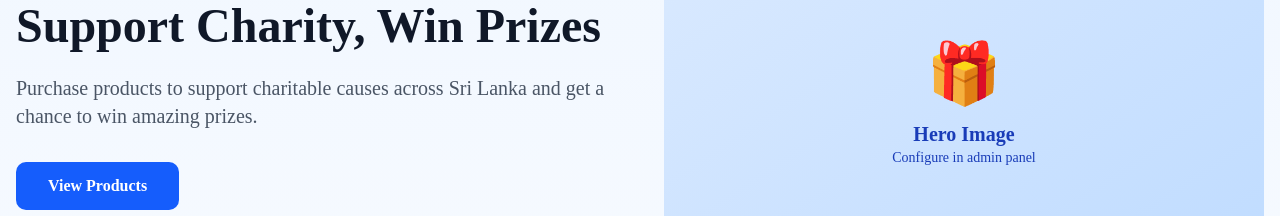
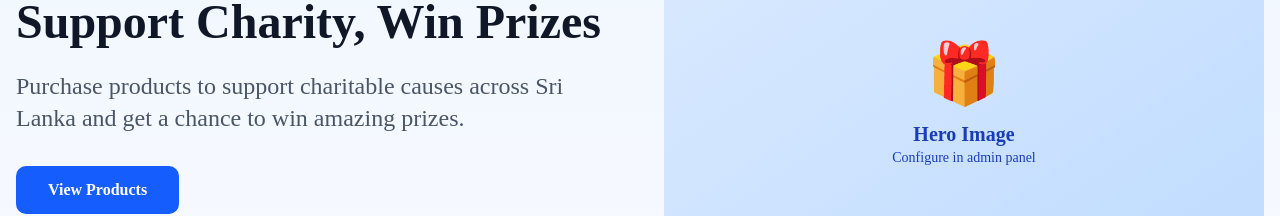
Before and after one commit to reyaas240/iDealzLanka, a Next.js app: page / in a window 1280 px wide. Shown: the part 267-483 px from the top of the page. Built offline with nearby package versions, Linux system fonts and the light colour scheme; no server answers; the database is empty.

Commit message:
hero font and dashboard fix

```diff
--- a/src/app/dashboard/coupons/page.tsx
+++ b/src/app/dashboard/coupons/page.tsx
@@ -61,6 +61,7 @@ export default async function UserCoupons() {
         <div className="container mx-auto px-4">
           <div className="flex gap-6 py-4">
             <a href="/dashboard" className="text-gray-700 dark:text-gray-300 hover:text-blue-600 dark:hover:text-blue-400 transition">My Orders</a>
+            <a href="/dashboard/winnings" className="text-gray-700 dark:text-gray-300 hover:text-blue-600 dark:hover:text-blue-400 transition">My Winnings</a>
             <a href="/dashboard/coupons" className="text-blue-600 dark:text-blue-400 font-medium">My Coupons</a>
             <a href="/dashboard/profile" className="text-gray-700 dark:text-gray-300 hover:text-blue-600 dark:hover:text-blue-400 transition">Profile</a>
           </div>
--- a/src/app/dashboard/profile/page.tsx
+++ b/src/app/dashboard/profile/page.tsx
@@ -186,6 +186,7 @@ export default function ProfilePage() {
         <div className="container mx-auto px-4">
           <div className="flex gap-6 py-4">
             <a href="/dashboard" className="text-gray-700 dark:text-gray-300 hover:text-blue-600 dark:hover:text-blue-400 transition">My Orders</a>
+            <a href="/dashboard/winnings" className="text-gray-700 dark:text-gray-300 hover:text-blue-600 dark:hover:text-blue-400 transition">My Winnings</a>
             <a href="/dashboard/coupons" className="text-gray-700 dark:text-gray-300 hover:text-blue-600 dark:hover:text-blue-400 transition">My Coupons</a>
             <a href="/dashboard/profile" className="text-blue-600 dark:text-blue-400 font-medium">Profile</a>
           </div>
--- a/src/app/page.tsx
+++ b/src/app/page.tsx
@@ -45,7 +45,7 @@ export default function Home() {
             <h1 className="text-4xl md:text-5xl font-bold text-gray-900 dark:text-white mb-6">
               {settings.heroTitle || t('home.hero.title')}
             </h1>
-            <p className="text-xl text-gray-600 dark:text-gray-300 mb-8">
+            <p className="text-2xl text-gray-600 dark:text-gray-300 mb-8">
               {settings.heroSubtitle || t('home.hero.subtitle')}
             </p>
             <div className="flex gap-4">
```
